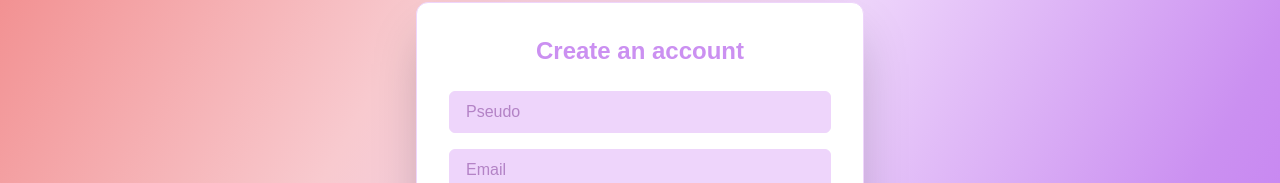
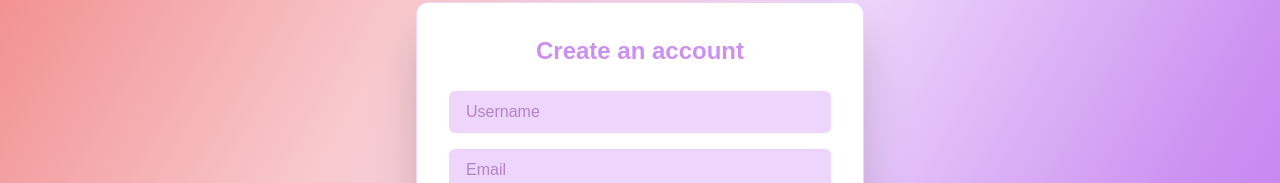
Before and after one commit to The-Info-Night/ConnecTech, a Next.js app: page /public_pages/login in a window 1280 px wide. Both pictures are taken after typing "name@example.com", "Sample123" into the empty fields and a click on the button "Create an account". Shown: the part 165-348 px from the top of the page. Built offline with nearby package versions, Linux system fonts and the light colour scheme.

Commit message:
feat: change Pseudo into Username

```diff
--- a/app/public_pages/login/signup.tsx
+++ b/app/public_pages/login/signup.tsx
@@ -1,6 +1,7 @@
 "use client";
 import React, { useState } from 'react';
 import { supabase } from '../../../supabaseClient';
+
 
 const GITHUB_LOGO = (
   <svg
@@ -21,13 +22,15 @@ const GITHUB_LOGO = (
   </svg>
 );
 
+
 const Signup: React.FC<{ switchToLogin: () => void }> = ({ switchToLogin }) => {
   const [email, setEmail] = useState('');
   const [password, setPassword] = useState('');
-  const [pseudo, setPseudo] = useState('');
+  const [username, setUsername] = useState('');
   const [error, setError] = useState<string | null>(null);
   const [loading, setLoading] = useState(false);
   const [success, setSuccess] = useState<string | null>(null);
+
 
   const handleSignup = async (e: React.FormEvent) => {
     e.preventDefault();
@@ -35,12 +38,13 @@ const Signup: React.FC<{ switchToLogin: () => void }> = ({ switchToLogin }) => {
     setError(null);
     setSuccess(null);
 
+
     try {
       const { data, error: signUpError } = await supabase.auth.signUp({
         email,
         password,
         options: {
-          data: { pseudo }
+          data: { username }
         }
       });
       if (signUpError) {
@@ -55,6 +59,7 @@ const Signup: React.FC<{ switchToLogin: () => void }> = ({ switchToLogin }) => {
     setLoading(false);
   };
 
+
   const handleGithubLogin = async () => {
     setLoading(true);
     setError(null);
@@ -68,15 +73,16 @@ const Signup: React.FC<{ switchToLogin: () => void }> = ({ switchToLogin }) => {
     setLoading(false);
   };
 
+
   return (
     <>
       <form onSubmit={handleSignup} className="space-y-4">
         <h2 className="text-2xl font-extrabold mb-6 text-center text-[#CB90F1]">Create an account</h2>
         <input
           type="text"
-          placeholder="Pseudo"
-          value={pseudo}
-          onChange={e => setPseudo(e.target.value)}
+          placeholder="Username"
+          value={username}
+          onChange={e => setUsername(e.target.value)}
           required
           disabled={loading}
           className="w-full px-4 py-2 border border-[#EED5FB] bg-[#EED5FB] text-[#7A3192] rounded-md focus:outline-none focus:ring-2 focus:ring-[#CB90F1] font-medium"
@@ -112,11 +118,13 @@ const Signup: React.FC<{ switchToLogin: () => void }> = ({ switchToLogin }) => {
         </button>
       </form>
 
+
       <div className="flex items-center my-4">
         <div className="flex-grow border-t border-[#EED5FB]"></div>
         <span className="mx-2 text-[#CB90F1] text-xs">or</span>
         <div className="flex-grow border-t border-[#EED5FB]"></div>
       </div>
+
 
       <button
         type="button"
@@ -130,8 +138,10 @@ const Signup: React.FC<{ switchToLogin: () => void }> = ({ switchToLogin }) => {
         <span style={{ fontFamily: "inherit", fontWeight: 600, letterSpacing: 0.5 }}>GitHub</span>
       </button>
 
+
       {error && <span className="block mt-2 text-[#F18585] text-sm">{error}</span>}
       {success && <span className="block mt-2 text-green-500 text-sm">{success}</span>}
+
 
       <div className="mt-4 text-center text-[#ca93ed]">
         <span>
@@ -150,4 +160,5 @@ const Signup: React.FC<{ switchToLogin: () => void }> = ({ switchToLogin }) => {
   );
 };
 
+
 export default Signup;
```
